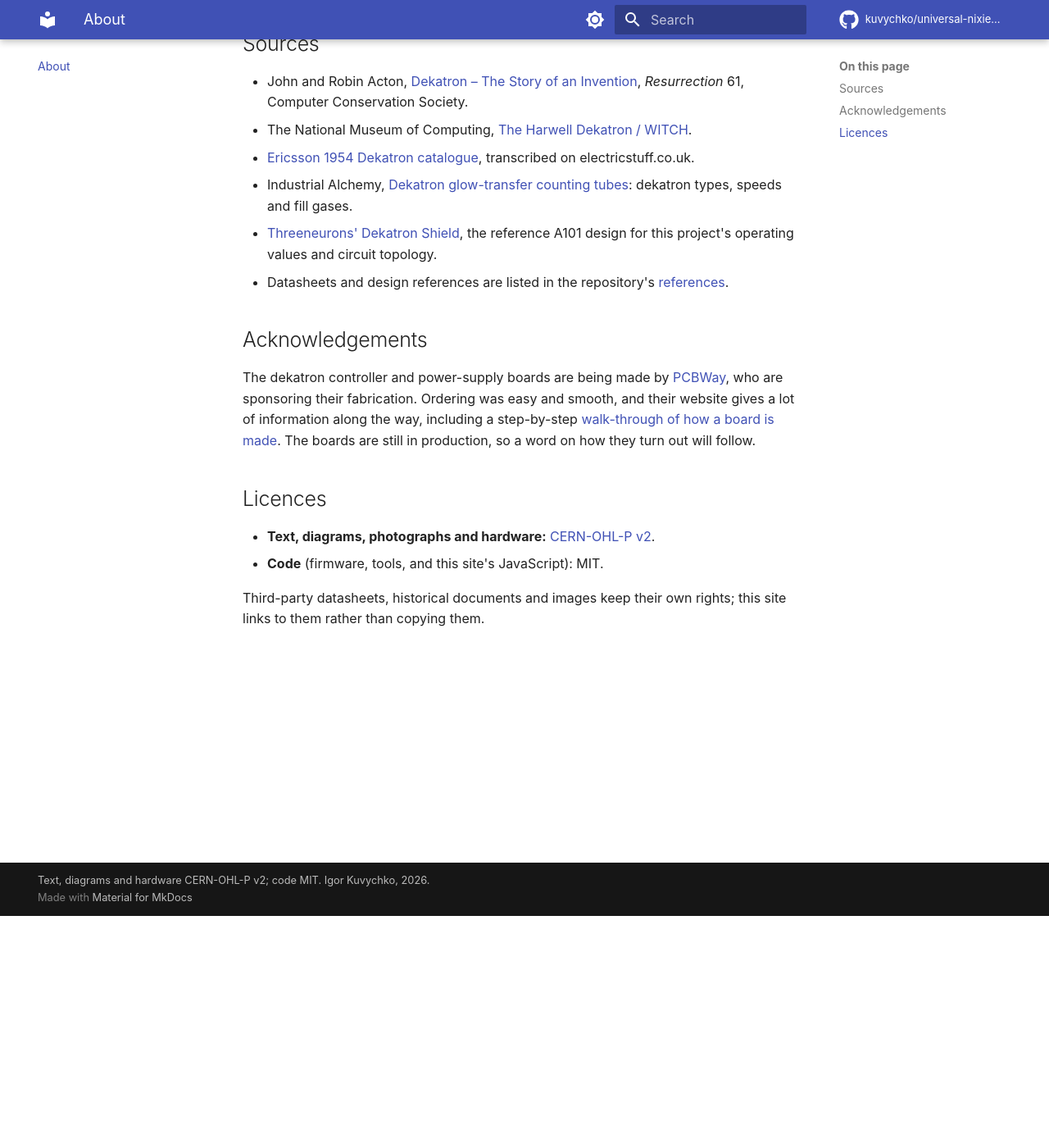
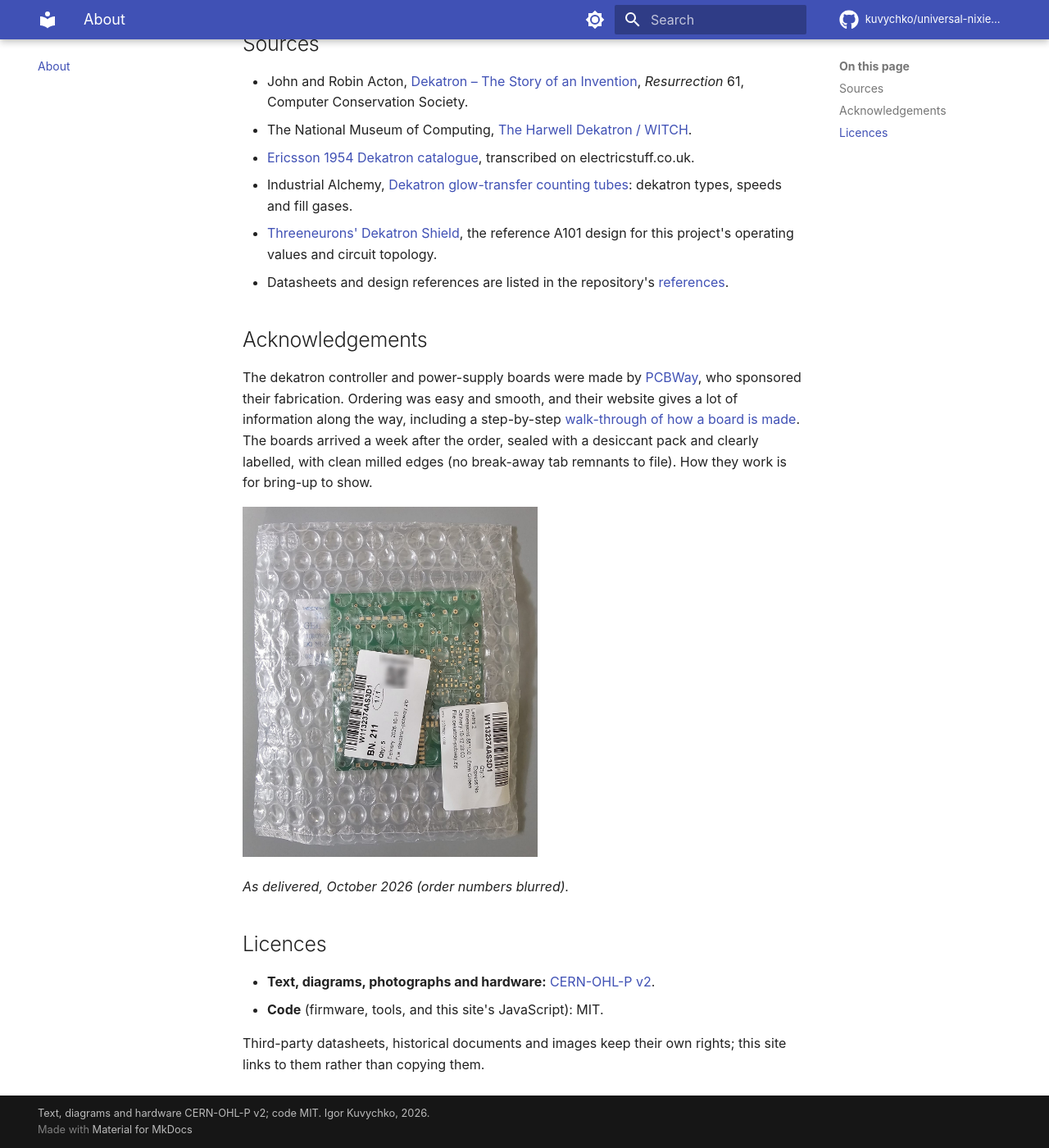
Before and after one commit to kuvychko/universal-nixie-display, an MkDocs documentation site: the page built from website/about.md, in a window 1280 px wide and 1400 px high, scrolled down 283 px. Shown: the whole window at 82% size. Built offline with MkDocs 1.6.1 and Material for MkDocs 9.7.7, drawn with Linux system fonts in a browser that asks for light colours; comment, search, counter and statistics services are not loaded.

Commit message:
Dekatron boards received from PCBWay: photos and acknowledgement update
Boards ordered 2026-10-09, received 2026-10-15. Packaging (sealed, with
desiccant) and board photos added to website/assets/, with the order
numbers and QR code blurred and metadata stripped. README status and
acknowledgement, and the site's About, Build and Home pages, updated.

Co-Authored-By: Claude Opus 5.5 <noreply@anthropic.com>

```diff
--- a/website/about.md
+++ b/website/about.md
@@ -19,11 +19,16 @@ instrument, and an excuse to understand two kinds of cold-cathode tube properly.
 
 ## Acknowledgements
 
-The dekatron controller and power-supply boards are being made by
-[PCBWay](https://www.pcbway.com/), who are sponsoring their fabrication. Ordering was easy and
+The dekatron controller and power-supply boards were made by
+[PCBWay](https://www.pcbway.com/), who sponsored their fabrication. Ordering was easy and
 smooth, and their website gives a lot of information along the way, including a step-by-step
-[walk-through of how a board is made](https://www.pcbway.com/pcb-service.html). The boards are still in production, so
-a word on how they turn out will follow.
+[walk-through of how a board is made](https://www.pcbway.com/pcb-service.html). The boards
+arrived a week after the order, sealed with a desiccant pack and clearly labelled, with
+clean milled edges (no break-away tab remnants to file). How they work is for bring-up to show.
+
+![The dekatron boards as delivered: sealed in bubble wrap with a silica-gel desiccant pack and PCBWay's order labels](assets/dekatron-pcbs-packaged.jpg){ width="360" }
+
+*As delivered, October 2026 (order numbers blurred).*
 
 ## Licences
 
```
Also changed, not shown: README.md (+15 -8 lines), docs/companion_site.md (+1 -1 lines), website/build.md (+6 -1 lines), website/index.md (+1 -1 lines), website/assets/dekatron-pcbs-packaged.jpg (added), website/assets/dekatron-pcbs.jpg (added).
